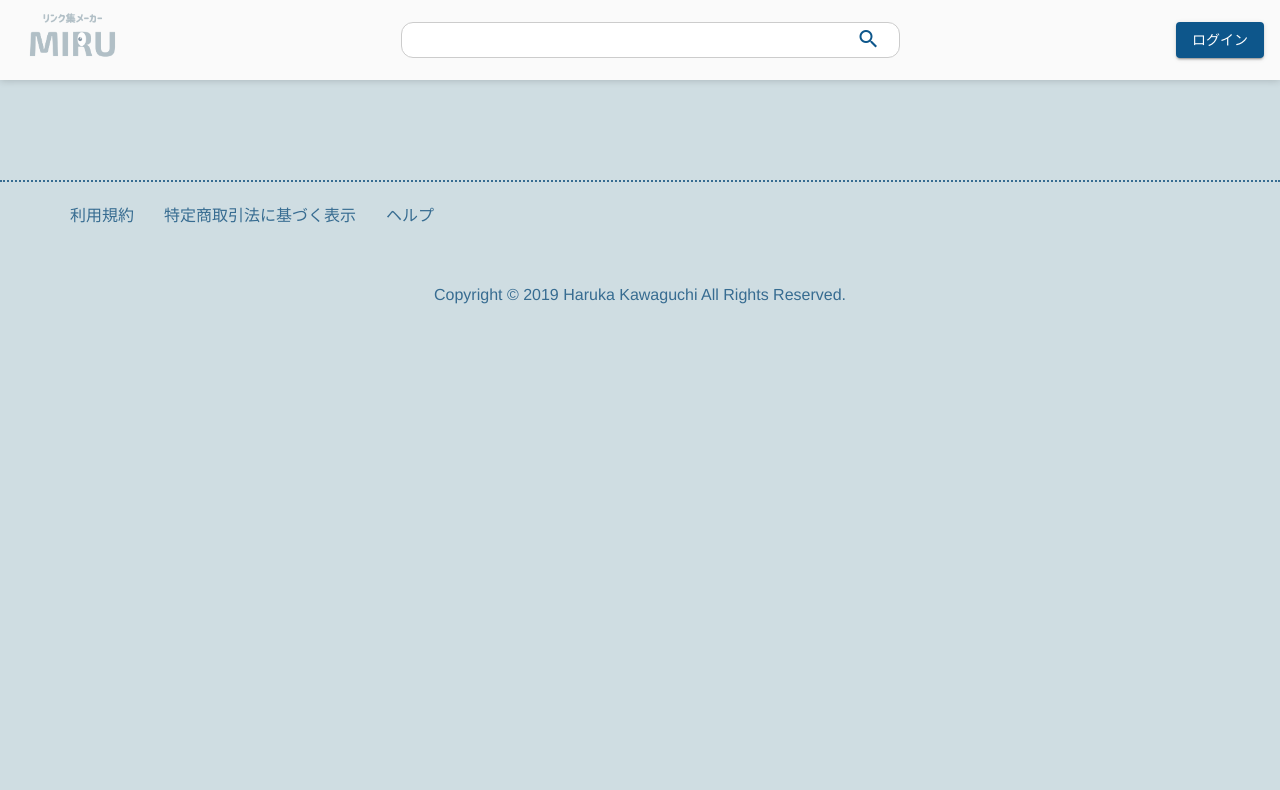
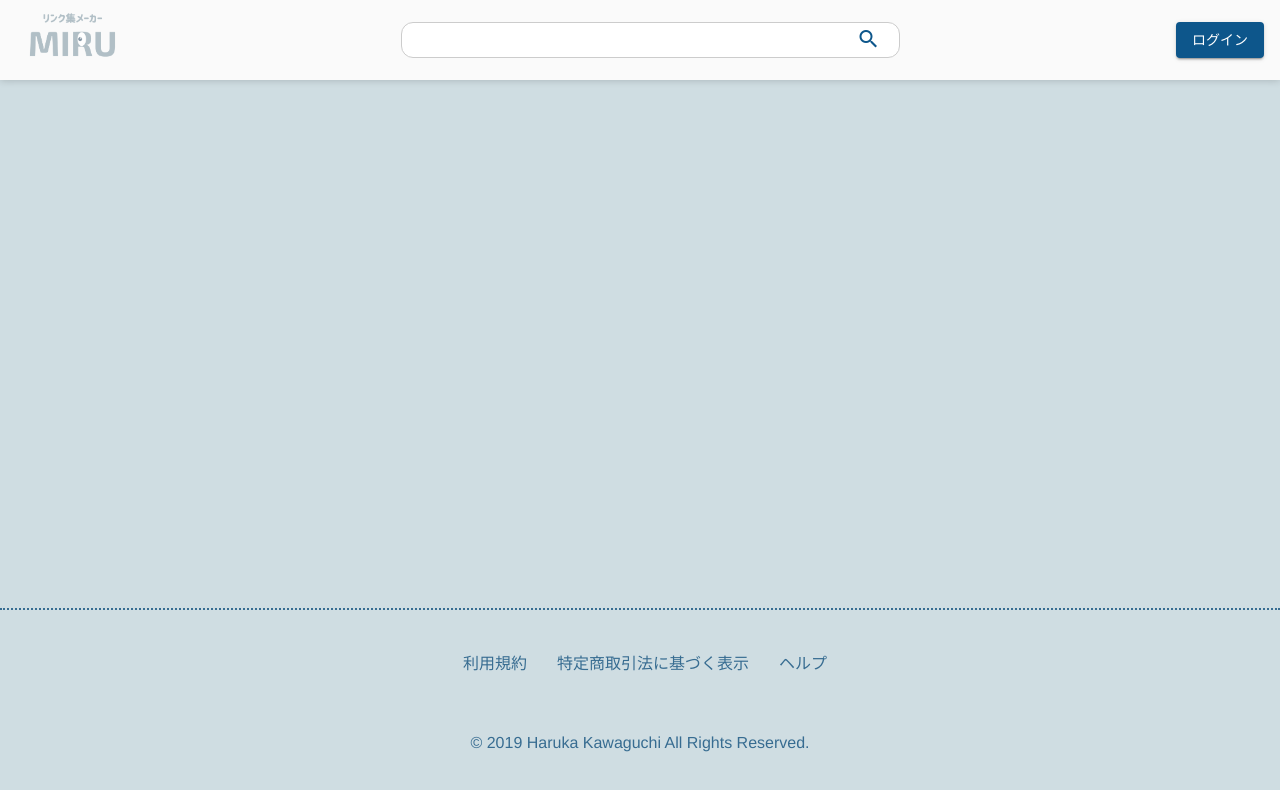
Before and after one commit to uotya/miru, an Angular app: page / in a window 1280 px wide. Shown: the top 790 px of the page. Built offline with nearby package versions, Linux system fonts and the light colour scheme.

Commit message:
refactor(footer): フッター最下部固定とレスポンシブ対応 #25

```diff
--- a/src/app/app.component.html
+++ b/src/app/app.component.html
@@ -1,5 +1,9 @@
 <app-header></app-header>
+
+<div class="main">
 
 <router-outlet></router-outlet>
 
+</div>
+
 <app-footer></app-footer>
--- a/src/app/app.component.scss
+++ b/src/app/app.component.scss
@@ -0,0 +1,9 @@
+:host {
+  display: flex;
+  height: 100%;
+  flex-flow: column;
+}
+
+.main {
+  flex: 1;
+}
--- a/src/app/footer/footer/footer.component.html
+++ b/src/app/footer/footer/footer.component.html
@@ -4,5 +4,5 @@
     <li><a href="#">特定商取引法に基づく表示</a></li>
     <li><a href="#">ヘルプ</a></li>
   </ul>
-  <p class="copyright">Copyright © 2019 Haruka Kawaguchi All Rights Reserved.</p>
+  <p class="copyright">© 2019 Haruka Kawaguchi All Rights Reserved.</p>
 </footer>
--- a/src/app/footer/footer/footer.component.scss
+++ b/src/app/footer/footer/footer.component.scss
@@ -2,12 +2,18 @@
   height: 120px;
   border-top: 2px dotted #376C91;
   margin-top: 100px;
-  padding: 20px 30px;
+  padding: 40px 30px 30px;
+  font-size: 1.6rem;
+  @media screen and (max-width: 700px) {
+    font-size: 1.2rem;
+    padding: 30px 15px 15px;
+    white-space: nowrap;
+  }
 }
 ul {
   margin: 0;
   display: flex;
-  align-items: flex-start;
+  justify-content: center;
   li {
     margin-right: 30px;
     a {
--- a/src/styles.scss
+++ b/src/styles.scss
@@ -26,11 +26,12 @@ $miru-theme: mat-light-theme($miru-primary, $miru-accent, $miru-warn);
 
 /* You can add global styles to this file, and also import other style files */
 
-html,
+html {
+  height: 100%;
+  font-size: 62.5%;
+}
 body {
   height: 100%;
-}
-body {
   margin: 0 auto;
   font-family: "Avenir", "Helvetica Neue", "Helvetica", "Arial", "Hiragino Sans",
     "ヒラギノ角ゴシック", YuGothic, "Yu Gothic", "メイリオ", Meiryo,
```
